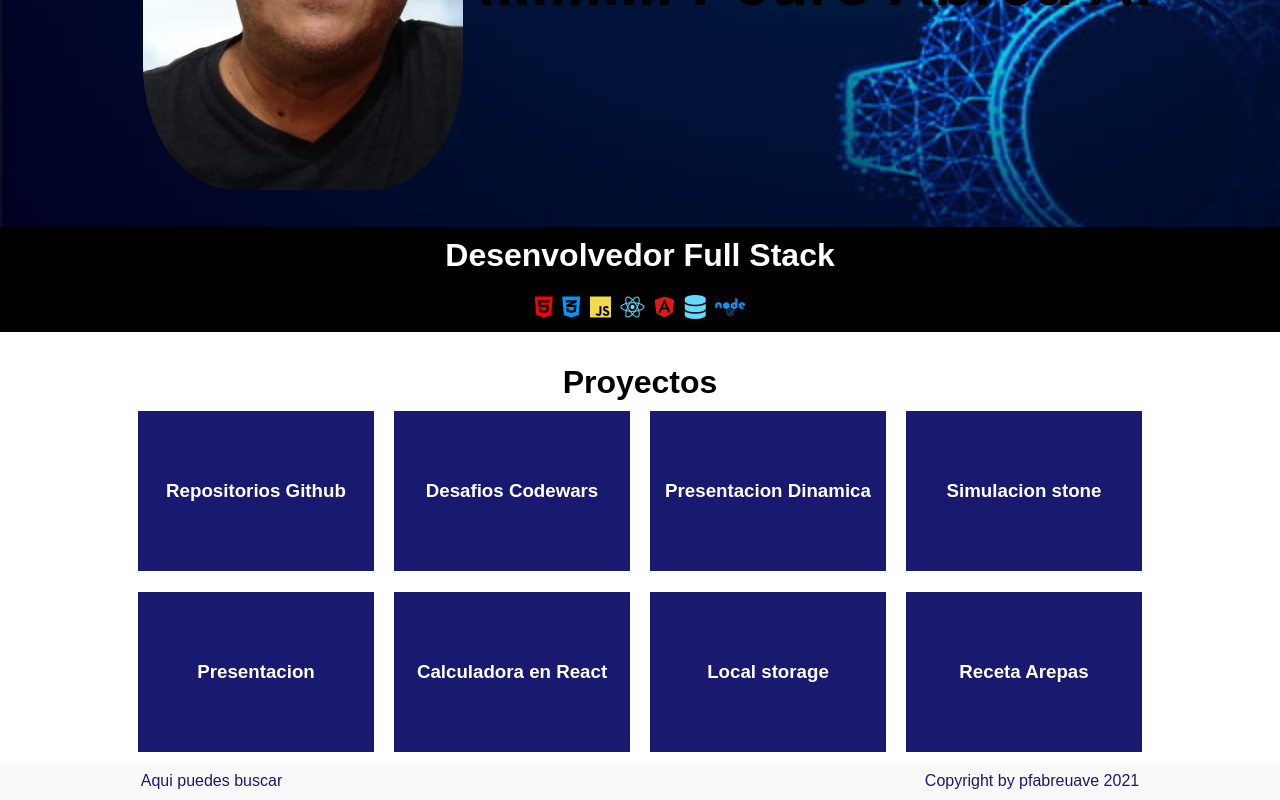
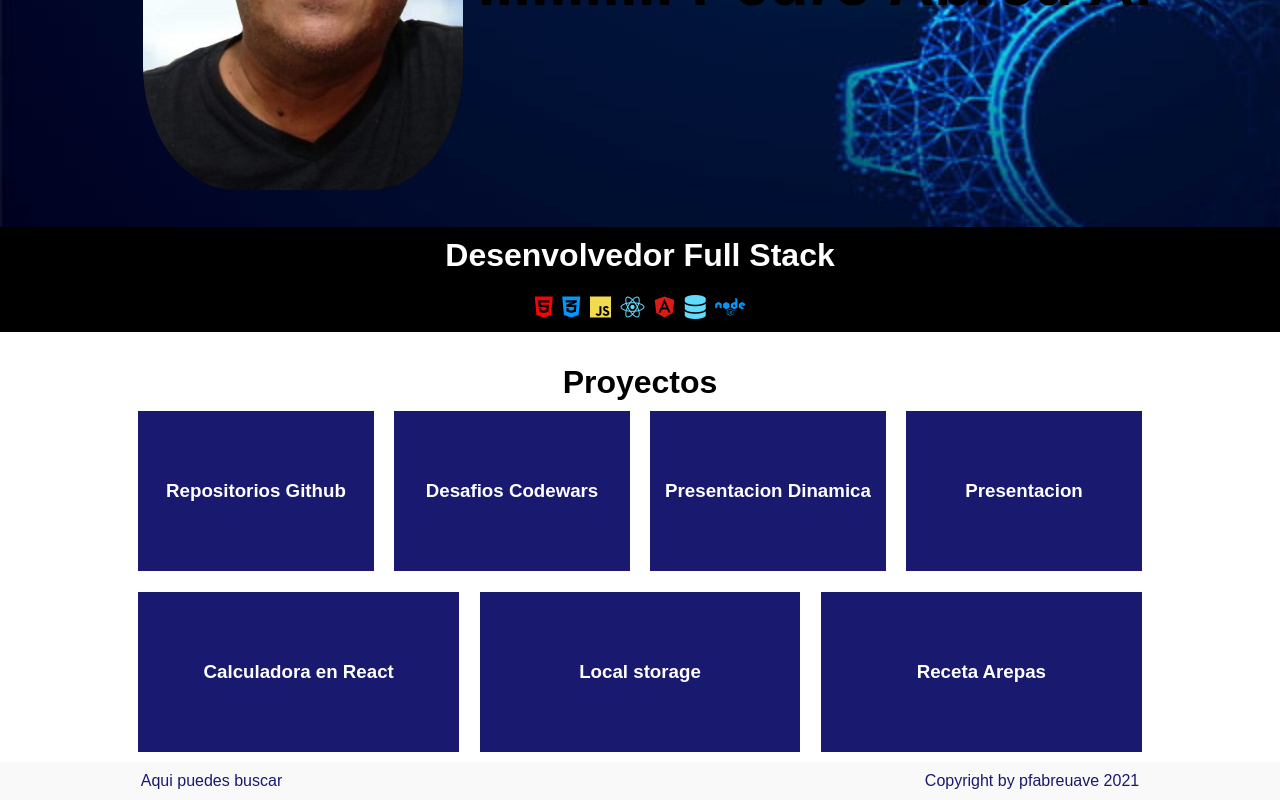
Before and after one commit to pfabreuave/porta-novo-react, a React (Create React App) app: page / in a window 1280 px wide. Shown: the part 359-1159 px from the top of the page. Built offline with nearby package versions, Linux system fonts and the light colour scheme.

Commit message:
se elimina la opcion Simulacion Stone

```diff
--- a/src/Home.js
+++ b/src/Home.js
@@ -1,5 +1,7 @@
 import React from 'react'
 import './App.css';
+
+
 
 
 function Home() {
@@ -57,12 +59,6 @@ function Home() {
                     </div>
 
                     <div>
-                        <a href='https://pfabreuave.github.io/STONE_simulacion/' target='_blank' rel='noreferrer'>
-                            <h3>Simulacion stone</h3>
-                        </a>
-                    </div>
-
-                    <div>
                         <a href='https://presenta-rt.web.app/' target='_blank' rel='noreferrer'>
                             <h3>Presentacion</h3>
                         </a>
```
